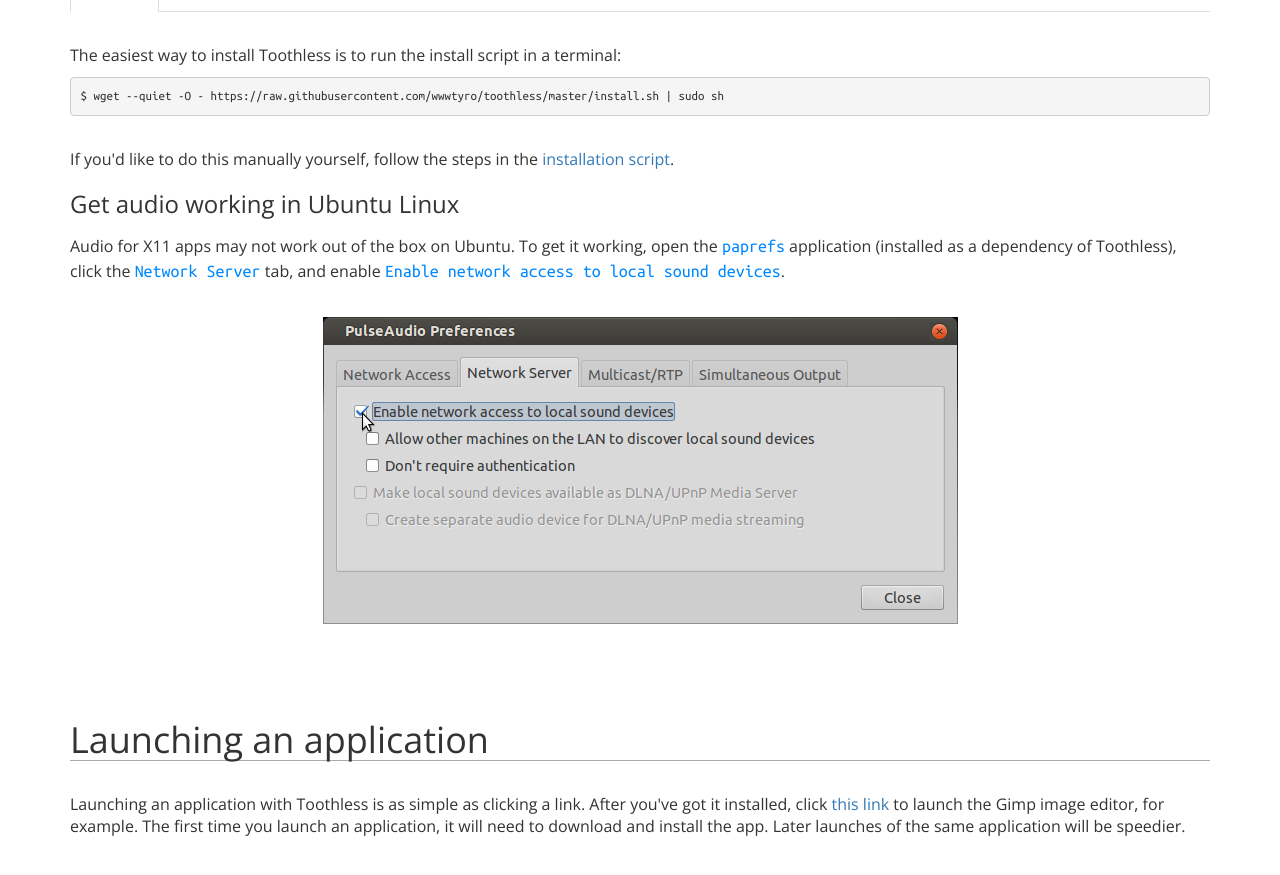
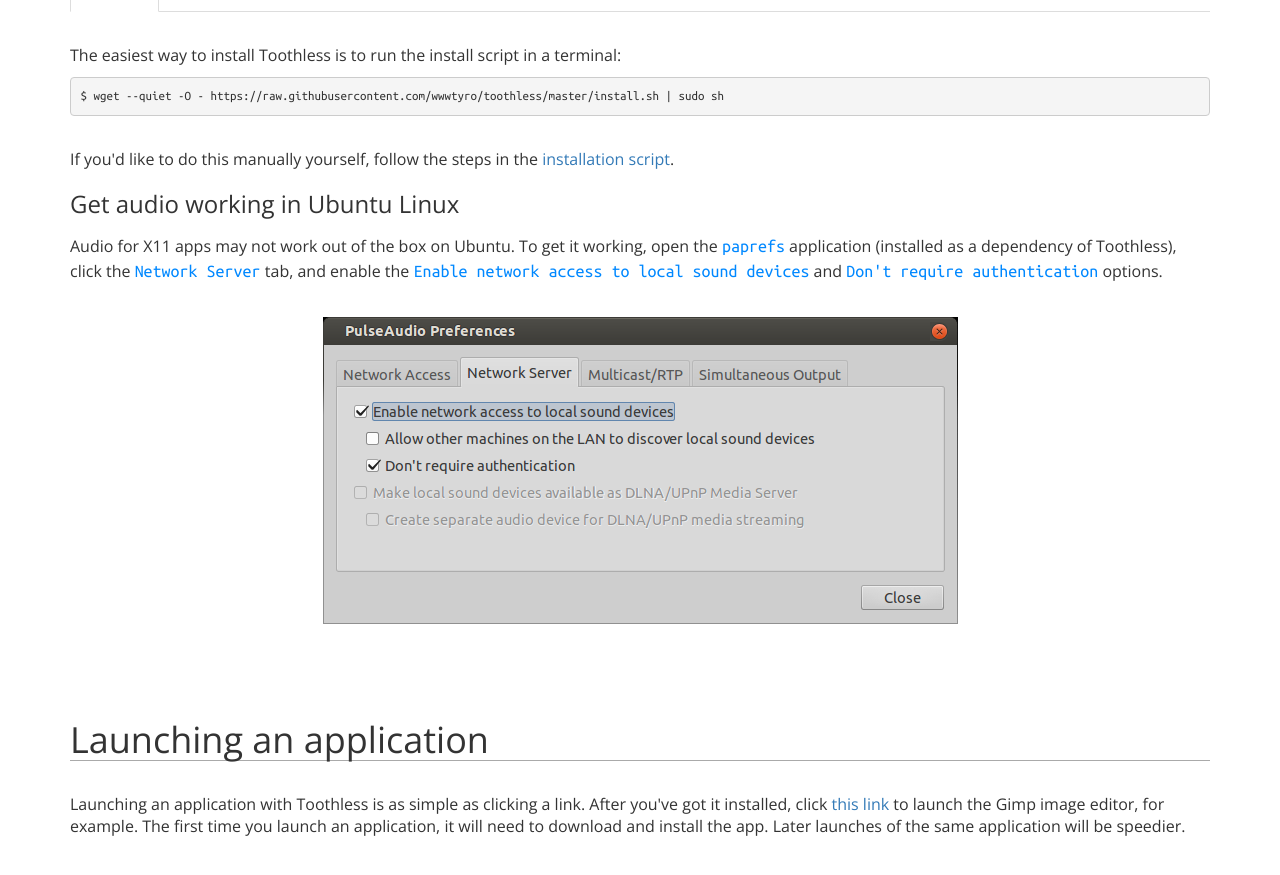
Before and after one commit to wwwtyro/toothless.rocks, a Jekyll site: the page built from user-docs.html, in a window 1280 px wide and 900 px high, scrolled down 343 px. Shown: the top 875 px of the window. Built offline with Jekyll 4.4.1, drawn with Linux system fonts in a browser that asks for light colours; nearby versions of some CDN libraries.

Commit message:
update toothless.rocks

```diff
--- a/user-docs.html
+++ b/user-docs.html
@@ -69,7 +69,7 @@
 
                         <p>Audio for X11 apps may not work out of the box on Ubuntu. To get it working, open the
                         <code>paprefs</code> application (installed as a dependency of Toothless), click the
-                        <code>Network Server</code> tab, and enable <code>Enable network access to local sound devices</code>.</p>
+                        <code>Network Server</code> tab, and enable the <code>Enable network access to local sound devices</code> and <code>Don't require authentication</code> options.</p>
 
                         <div style="margin-top: 32px">
                             <img src="/img/paprefs.png" class="img-responsive center-block">
```
Also changed, not shown: img/paprefs.png.
